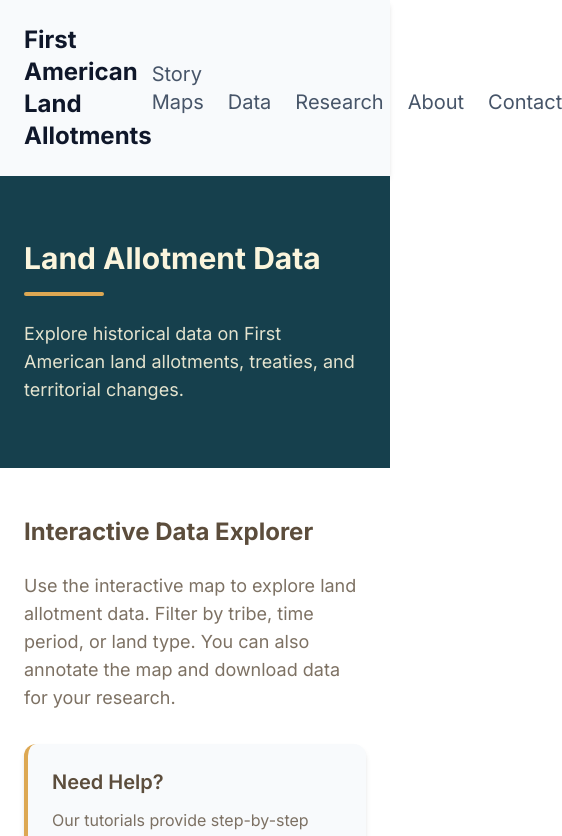
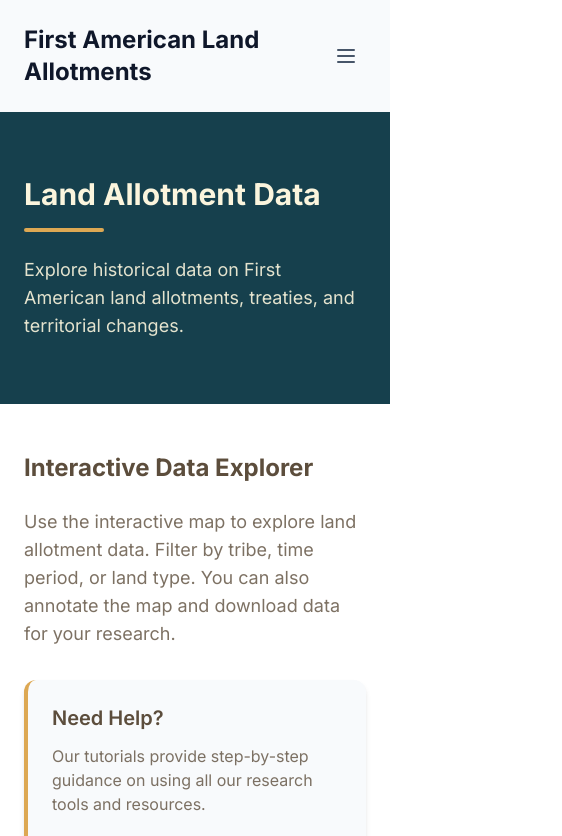
Before and after one commit to antcoop-vu/first-american-land-allotment, a Next.js app: page /data in a window 390 px wide. Shown: the top 836 px of the page, 562 px wide, since content can reach past the window. Built offline with nearby package versions, Linux system fonts and the light colour scheme.

Commit message:
responsive navigation added

```diff
--- a/components/nav-bar.tsx
+++ b/components/nav-bar.tsx
@@ -1,44 +1,73 @@
+"use client";
+
 import Link from "next/link";
+import { useState } from "react";
+import { Menu, X } from "lucide-react";
 
 export default function NavBar() {
+  const [isMenuOpen, setIsMenuOpen] = useState(false);
+
+  const toggleMenu = () => {
+    setIsMenuOpen(!isMenuOpen);
+  };
+
+  const navigationLinks = [
+    { href: "/story-maps", label: "Story Maps" },
+    { href: "/data", label: "Data" },
+    { href: "/research", label: "Research" },
+    { href: "/about", label: "About" },
+    { href: "/contact", label: "Contact" },
+  ];
+
   return (
     <nav className="bg-slate-50 py-6 shadow-md">
-      <div className="container mx-auto px-6 flex items-center justify-between">
+      <div className="container mx-auto px-6">
+        <div className="flex items-center justify-between">
           <Link href="/" className="text-2xl font-bold text-slate-900">
             First American Land Allotments
           </Link>
-        <div className="space-x-6">
+
+          <div className="hidden lg:flex space-x-6">
+            {navigationLinks.map((link) => (
               <Link
-            href="/story-maps"
+                key={link.href}
+                href={link.href}
                 className="text-slate-600 text-xl hover:text-accent transition-colors"
               >
-            Story Maps
+                {link.label}
               </Link>
+            ))}
+          </div>
+
+          <button
+            onClick={toggleMenu}
+            className="lg:hidden p-2 rounded-md text-slate-600 hover:text-accent transition-colors"
+            aria-label="Toggle menu"
+          >
+            {isMenuOpen ? (
+              <X className="h-6 w-6" />
+            ) : (
+              <Menu className="h-6 w-6" />
+            )}
+          </button>
+        </div>
+
+        {isMenuOpen && (
+          <div className="lg:hidden mt-6 pb-2">
+            <div className="flex flex-col space-y-4">
+              {navigationLinks.map((link) => (
                 <Link
-            href="/data"
+                  key={link.href}
+                  href={link.href}
                   className="text-slate-600 text-xl hover:text-accent transition-colors"
+                  onClick={() => setIsMenuOpen(false)}
                 >
-            Data
+                  {link.label}
                 </Link>
-          <Link
-            href="/research"
-            className="text-slate-600 text-xl hover:text-accent transition-colors"
-          >
-            Research
-          </Link>
-          <Link
-            href="/about"
-            className="text-slate-600 text-xl hover:text-accent transition-colors"
-          >
-            About
-          </Link>
-          <Link
-            href="/contact"
-            className="text-slate-600 text-xl hover:text-accent transition-colors"
-          >
-            Contact
-          </Link>
+              ))}
             </div>
+          </div>
+        )}
       </div>
     </nav>
   );
```
Lines whose indentation alone changed are shown as unchanged.
